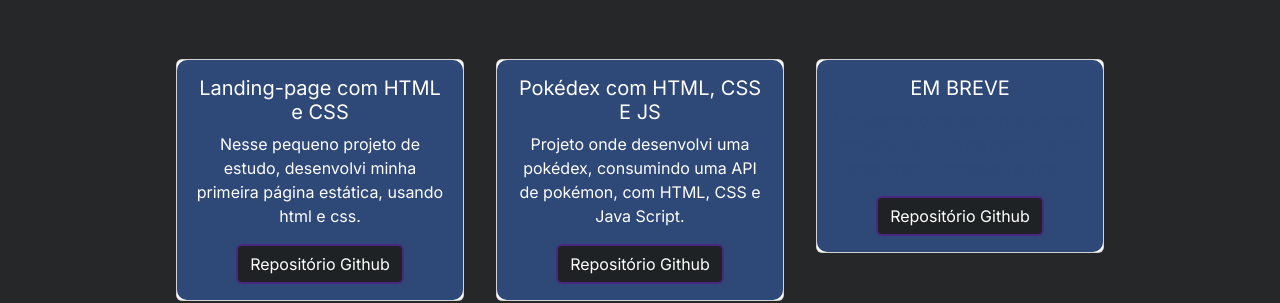
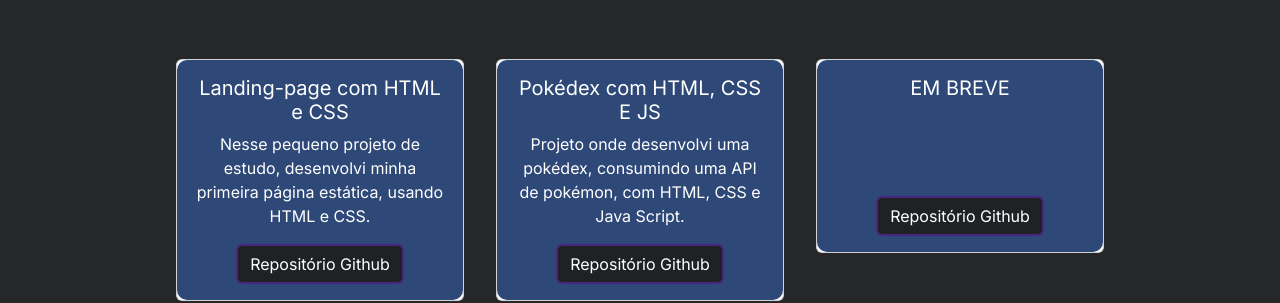
Before and after one commit to JoaoEngel/Portifolio-JE, a React (Create React App) app: page / in a window 1280 px wide. Shown: the part 1521-1824 px from the top of the page. Built offline with nearby package versions, Linux system fonts and the light colour scheme.

Commit message:
visual-att

```diff
--- a/src/components/projects/Projects.jsx
+++ b/src/components/projects/Projects.jsx
@@ -12,7 +12,7 @@ export default function Projects() {
               <h5 className="card-title">Landing-page com HTML e CSS</h5>
               <p className="card-text">
                 Nesse pequeno projeto de estudo, desenvolvi minha primeira
-                página estática, usando html e css.
+                página estática, usando HTML e CSS.
               </p>
               <a
                 href="https://github.com/JoaoEngel/Projeto-Primeira-Landing-Page/tree/master"
```
